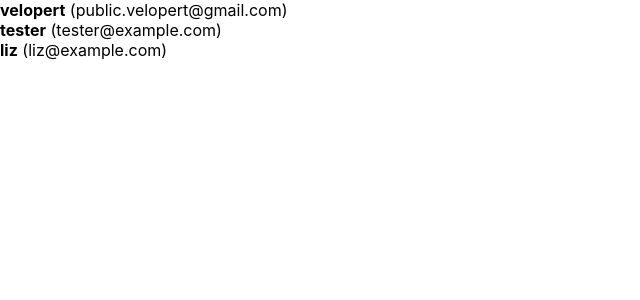
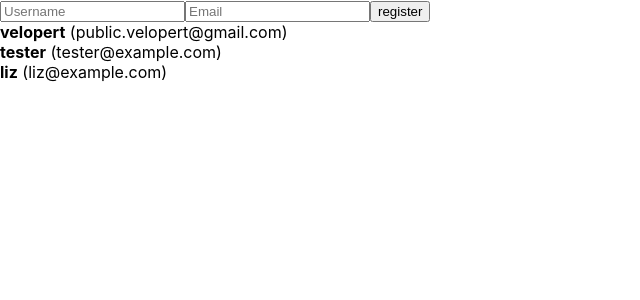
Before and after one commit to yunnb/modern-react, a React (Create React App) app: page / in a window 1280 px wide. Shown: the top 300 px of the page, without its empty margins (0-640 px from the left). Built offline with nearby package versions, Linux system fonts and the light colour scheme.

Commit message:
13. 배열에 항목 추가하기

```diff
--- a/src/App.js
+++ b/src/App.js
@@ -1,4 +1,4 @@
-import React, {useRef} from "react";
+import React, {useRef, useState} from "react";
 import logo from './logo.svg';
 import './App.css';
 import Hello from "./chapter_01/Hello";
@@ -6,9 +6,25 @@
 import Counter from "./chapter_01/Counter";
 import InputSample from "./chapter_01/InputSample";
 import UserList from "./chapter_01/UserList";
+import CreateUser from "./chapter_01/CreateUser";
 
 function App() {
-  const users = [
+  const [inputs, setInputs] = useState({
+    username: '',
+    email: ''
+  });
+
+  const {username, email} = inputs;
+  const onChange = (e) => {
+    const {name, value} = e.target;
+    setInputs({
+      ...inputs,
+      [name]: value,
+    });
+  }
+
+
+  const [users, setUsers] =  useState([
     {
       id: 1,
       username: 'velopert',
@@ -24,17 +40,37 @@
       username: 'liz',
       email: 'liz@example.com'
     }
-  ];
+  ]);
 
   const nextId = useRef(4);
   const onCreate = () => {
-    // 나중에 구현 할 배열에 항목 추가하는 로직
+    const user = {
+      id: nextId.current,
+      username,
+      email
+    };
+
+    setUsers(users.concat(user));
+
+    setInputs({
+      username: '',
+      email: '',
+    });
 
     nextId.current += 1;
   };
 
   return (
-    <UserList users={users}/>
+      <>
+        <CreateUser
+            username={username}
+            email={email}
+            onChange={onChange}
+            onCreate={onCreate}
+        />
+        <UserList users={users}/>
+      </>
+
   );
 }
 
--- /dev/null
+++ b/src/chapter_01/CreateUser.js
@@ -0,0 +1,23 @@
+import React from 'react';
+
+function CreateUser({username, email, onChange, onCreate}) {
+    return (
+        <div>
+            <input
+                name='username'
+                placeholder='Username'
+                onChange={onChange}
+                value={username}
+            />
+            <input
+                name='email'
+                placeholder='Email'
+                onChange={onChange}
+                value={email}
+            />
+            <button onClick={onCreate}>register</button>
+        </div>
+    );
+}
+
+export default CreateUser;
```
Also changed, not shown: 1 other file (tests, documents, lock files or other folders).
